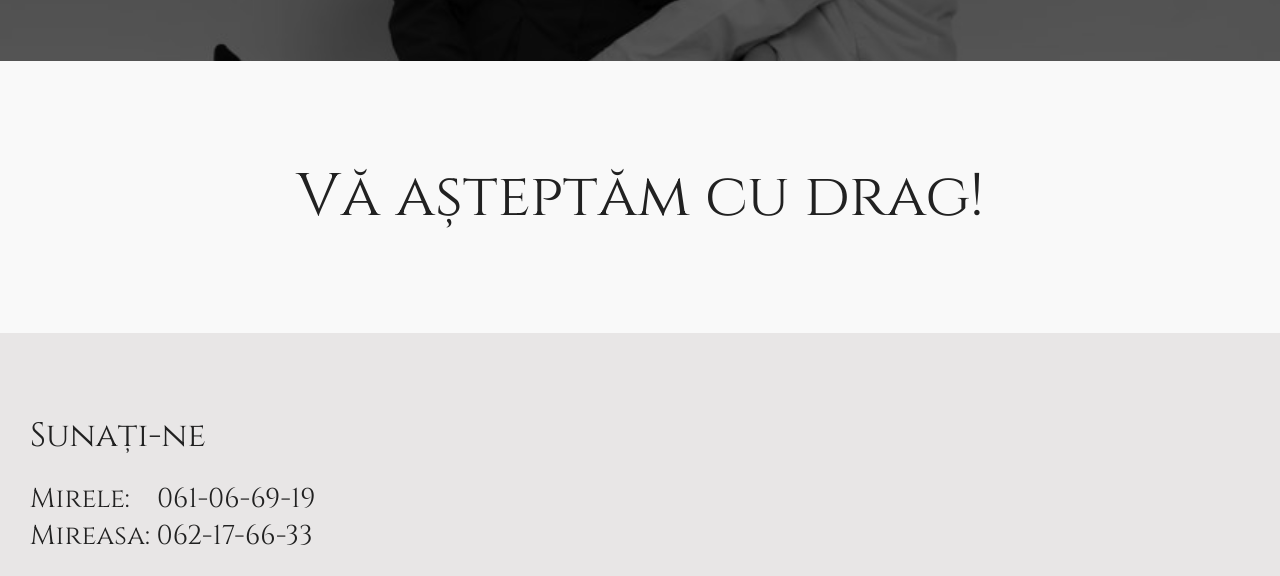
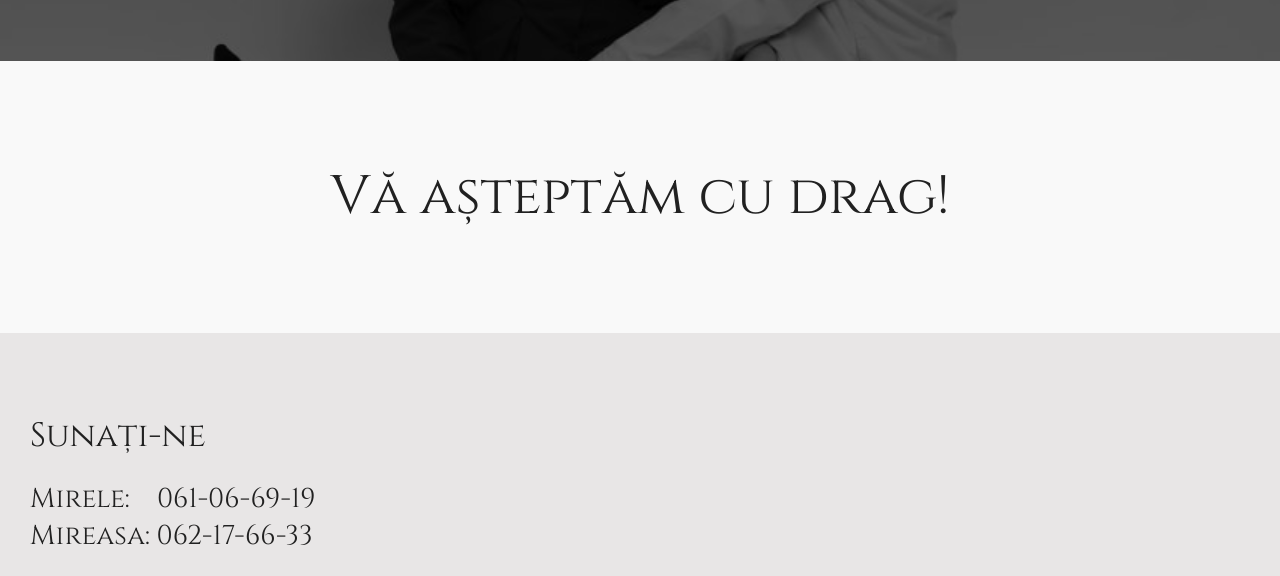
Before and after one commit to Ionn13/invitatienunta, a plain HTML site: page index.html in a window 1280 px wide. Shown: the part 6472-7048 px from the top of the page. Drawn offline with nearby package versions, Linux system fonts and the light colour scheme.

Commit message:
Update index.html

```diff
--- a/index.html
+++ b/index.html
@@ -202,7 +202,7 @@
             <script src="main.js"></script>
 
             <div class="parting-message reveal">
-                <h1 style="font-size: 60px; text-align: center;">Vă așteptăm cu drag!</h1>
+                <h1 style="font-size: 54px; text-align: center;">Vă așteptăm cu drag!</h1>
             </div>
 
             <footer>
```
